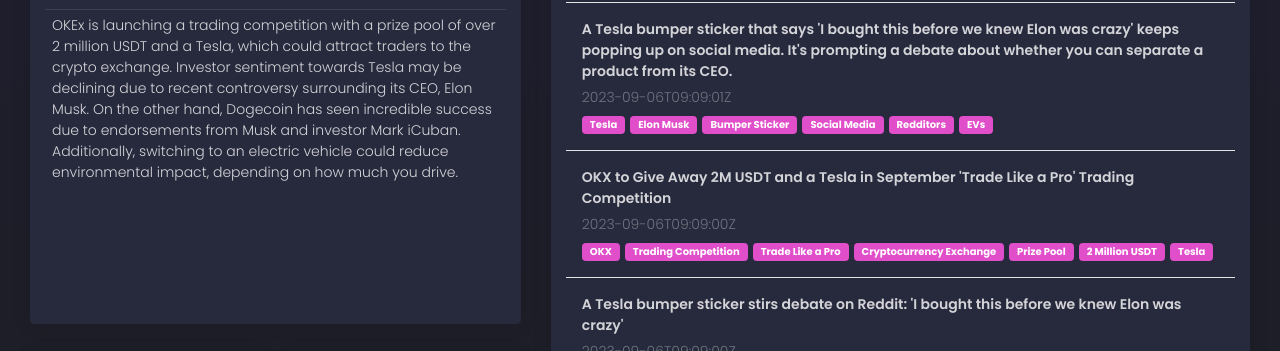
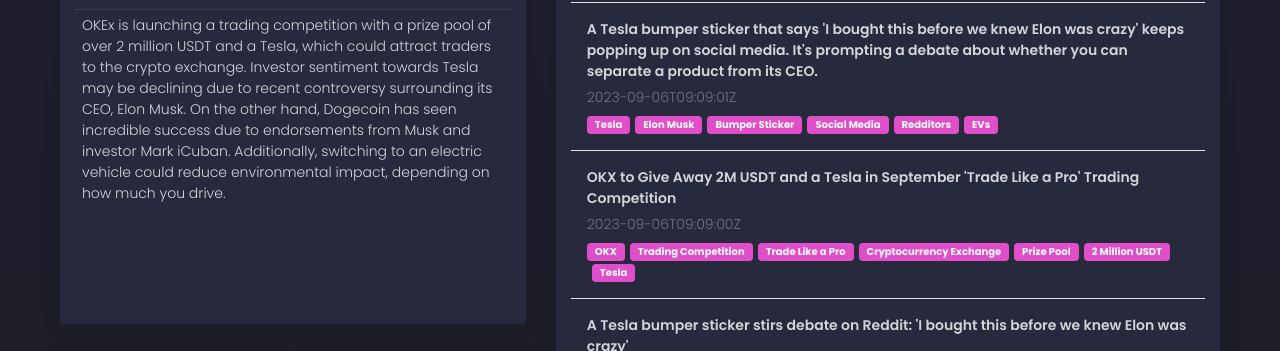
Before and after one commit to Musyaffaq/citi-hackoverflow-cashing-arrays, a React app in the folder frontend/: page /admin/dashboard in a window 1280 px wide. Shown: the part 175-526 px from the top of the page. Built offline with nearby package versions, Linux system fonts and the light colour scheme; a script that the page names is missing.

Commit message:
Change padding from 30 to 60

```diff
--- a/frontend/src/assets/scss/black-dashboard-react/custom/_sidebar-and-main-panel.scss
+++ b/frontend/src/assets/scss/black-dashboard-react/custom/_sidebar-and-main-panel.scss
@@ -34,7 +34,7 @@
   }
 
   > .content {
-    padding: 78px 30px 30px 30px;
+    padding: 78px 60px 100px 60px;
     // min-height: calc(100vh - 70px);
   }
 
```
